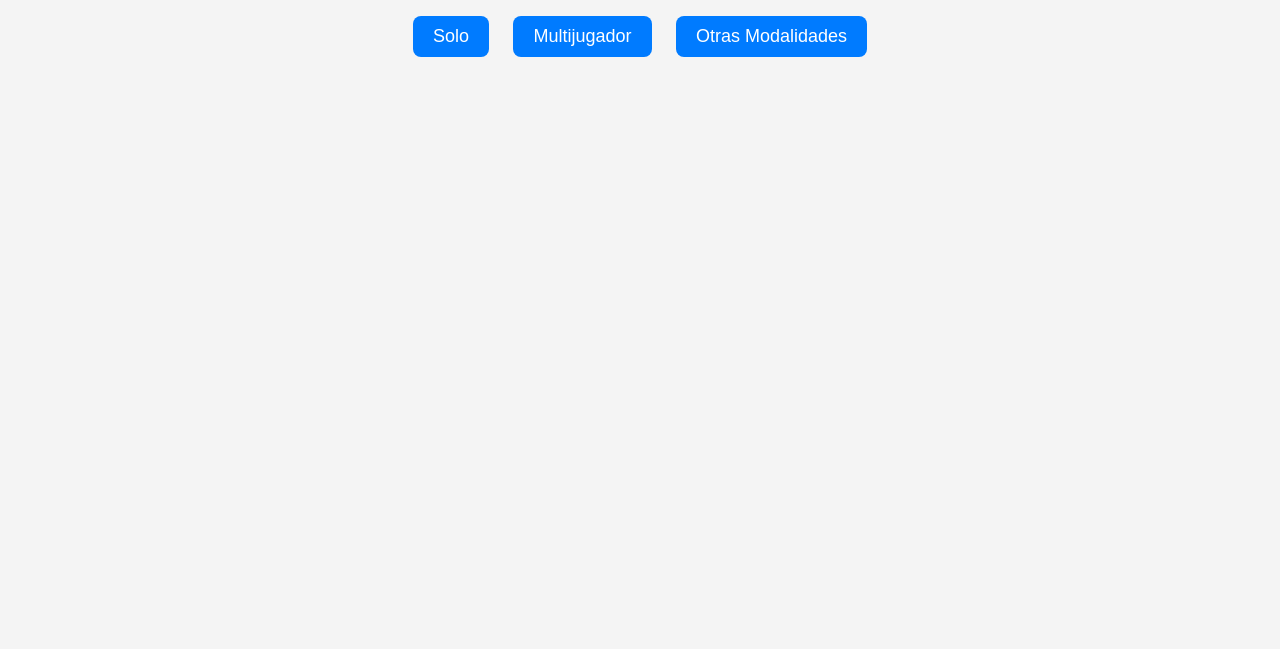
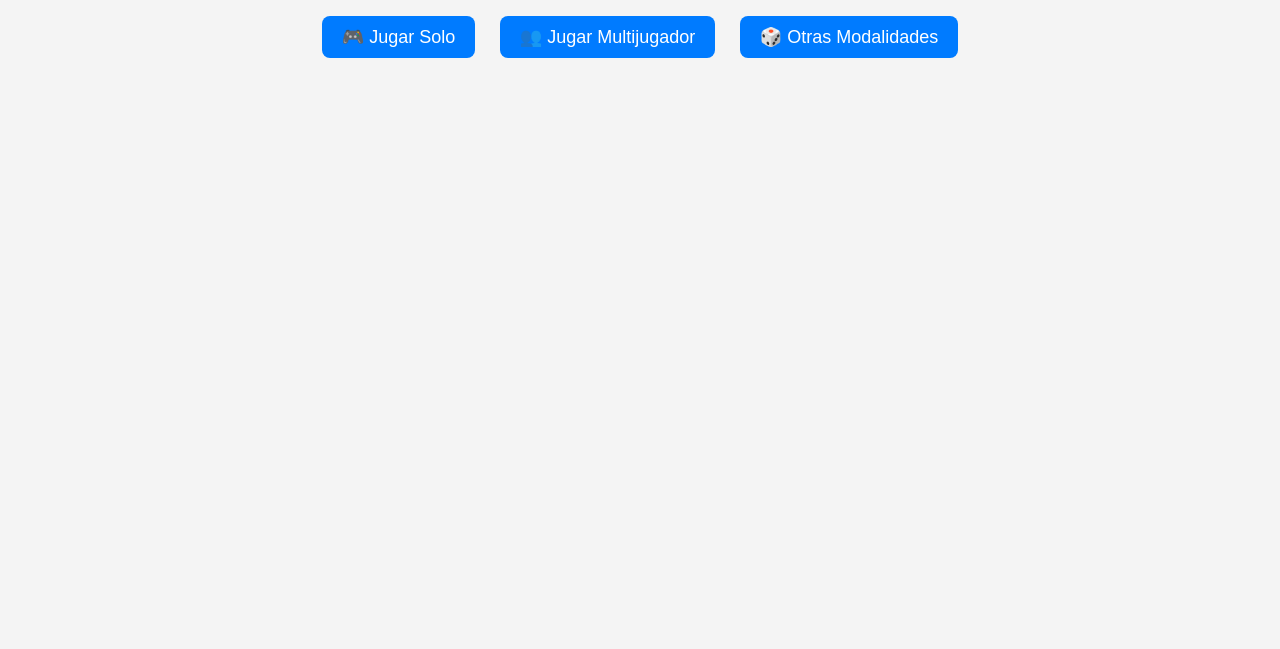
Before and after one commit to Jorgepro89/FinalProject_GAPEC, a website: page views/index.html in a window 1280 px wide. Shown: the part 151-800 px from the top of the page. Drawn offline with nearby package versions, Linux system fonts and the light colour scheme.

Commit message:
cambios index

```diff
--- a/views/index.html
+++ b/views/index.html
@@ -18,11 +18,13 @@
 
 <div class="contenedor">
   <h1>🎮 Juego del Ahorcado</h1>
+
   <div class="botones-modalidad">
-    <button onclick="window.location.href='/solo.html'">Solo</button>
-    <button onclick="alert('Modalidad Multijugador próximamente disponible.')">Multijugador</button>
-    <button onclick="alert('Otras Modalidades próximamente disponibles.')">Otras Modalidades</button>
+    <button onclick="window.location.href='/solo.html'">🎮 Jugar Solo</button>
+    <button onclick="window.location.href='/multiplayer.html'">👥 Jugar Multijugador</button>
+    <button onclick="alert('Otras modalidades próximamente disponibles.')">🎲 Otras Modalidades</button>
   </div>
+
 </div>
 
 <script>
```
